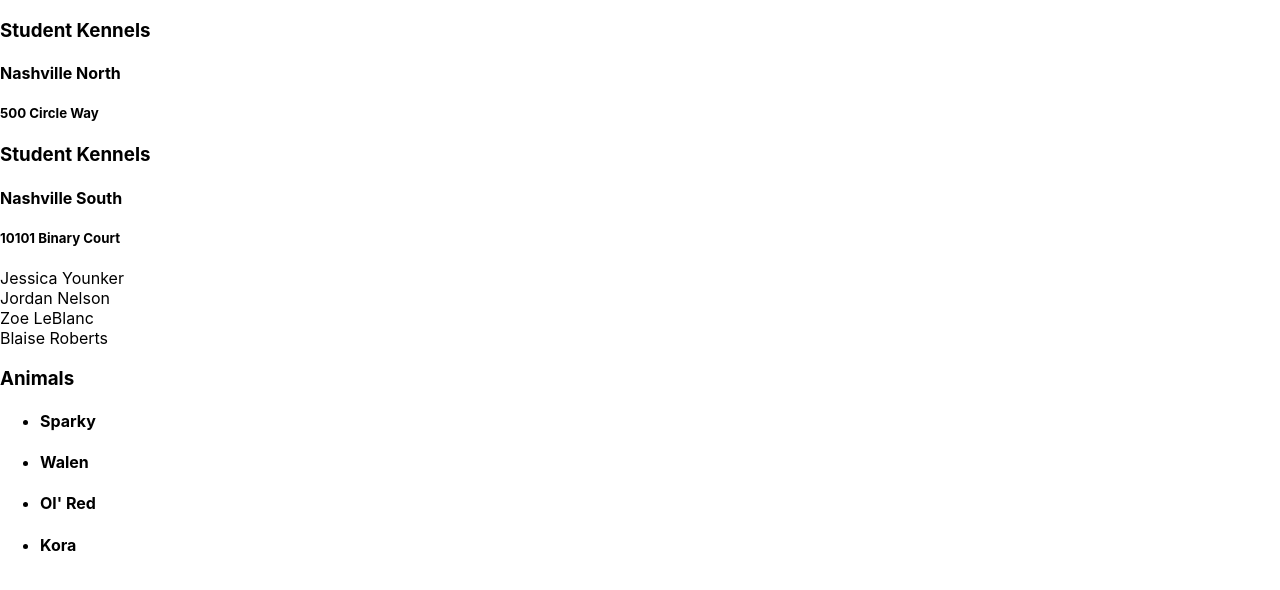
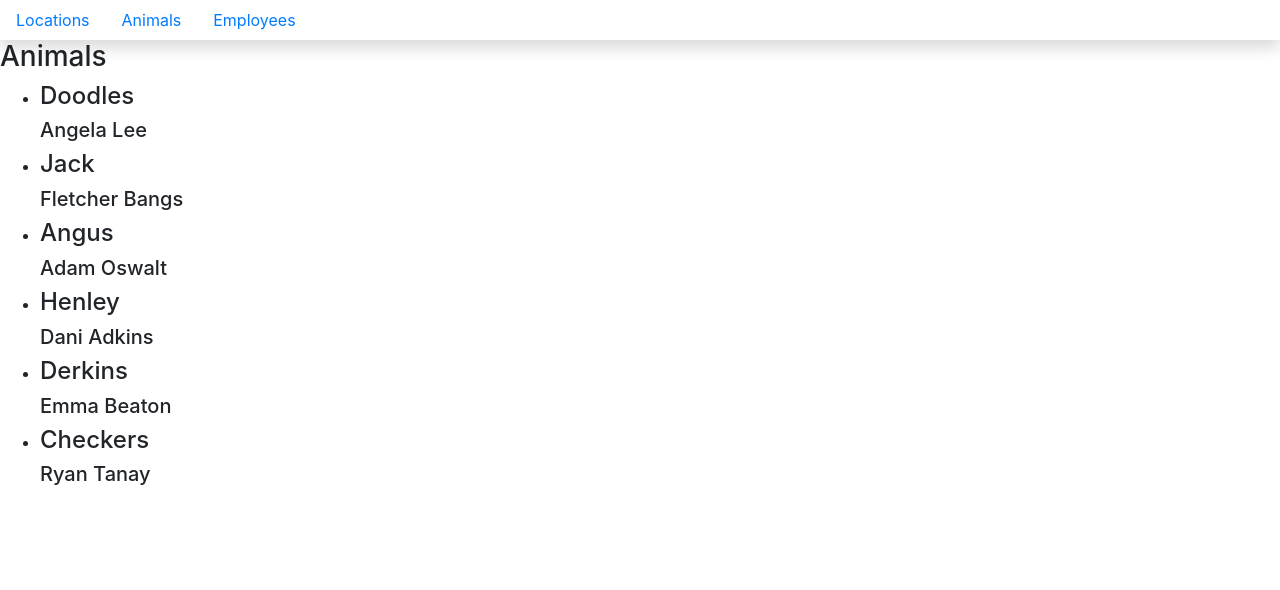
Before and after one commit to DannyBarker/Kennel_App, a React (Create React App) app: page /animals in a window 1280 px wide. Shown: the top 590 px of the page. Built offline with nearby package versions, Linux system fonts and the light colour scheme.

Commit message:
got owners showing with animals and added react-router-dom

```diff
--- a/package.json
+++ b/package.json
@@ -3,8 +3,10 @@
   "version": "0.1.0",
   "private": true,
   "dependencies": {
+    "bootstrap": "^4.3.1",
     "react": "^16.8.6",
     "react-dom": "^16.8.6",
+    "react-router-dom": "^5.0.1",
     "react-scripts": "3.0.1"
   },
   "scripts": {
--- /dev/null
+++ b/src/components/ApplicationViews.js
@@ -0,0 +1,61 @@
+import { Route } from 'react-router-dom'
+import React, { Component } from "react"
+import AnimalList from './animals/AnimalList'
+import LocationList from './location/LocationList'
+import EmployeeList from './employee/EmployeeList'
+
+
+export default class ApplicationViews extends Component {
+  ownersFromAPI = [
+    { id: 1, name: "Ryan Tanay" },
+    { id: 2, name: "Emma Beaton" },
+    { id: 3, name: "Dani Adkins" },
+    { id: 4, name: "Adam Oswalt" },
+    { id: 5, name: "Fletcher Bangs" },
+    { id: 6, name: "Angela Lee" }
+  ]
+
+  employeesFromAPI = [
+    { id: 1, name: "Jessica Younker" },
+    { id: 2, name: "Jordan Nelson" },
+    { id: 3, name: "Zoe LeBlanc" },
+    { id: 4, name: "Blaise Roberts" }
+  ]
+
+  locationsFromAPI = [
+    { id: 1, name: "Nashville North", address: "500 Circle Way" },
+    { id: 2, name: "Nashville South", address: "10101 Binary Court" }
+  ]
+
+  animalsFromAPI = [
+    { id: 1, name: "Doodles", ownerId: 6},
+    { id: 2, name: "Jack", ownerId: 5 },
+    { id: 3, name: "Angus", ownerId: 4 },
+    { id: 4, name: "Henley", ownerId: 3 },
+    { id: 5, name: "Derkins", ownerId: 2 },
+    { id: 6, name: "Checkers", ownerId: 1 }
+  ]
+
+  state = {
+    owners: this.ownersFromAPI,
+    employees: this.employeesFromAPI,
+    locations: this.locationsFromAPI,
+    animals: this.animalsFromAPI
+  }
+
+  render() {
+    return (
+      <React.Fragment>
+        <Route exact path="/" render={(props) => {
+          return <LocationList locations={this.state.locations} />
+        }} />
+        <Route path="/animals" render={(props) => {
+          return <AnimalList animals={this.state.animals} owners={this.state.owners} />
+        }} />
+        <Route path="/employees" render={(props) => {
+          return <EmployeeList employees={this.state.employees} />
+        }} />
+      </React.Fragment>
+    )
+  }
+}
--- a/src/components/Kennel.js
+++ b/src/components/Kennel.js
@@ -1,44 +1,15 @@
 import React, {Component} from 'react';
-import EmployeeList from "./employee/EmployeeList"
-import LocationList from "./location/LocationList"
-import AnimalList from "./animals/AnimalList"
+import NavBar from "./nav/NavBar"
+import ApplicationViews from "./ApplicationViews"
+import "bootstrap/dist/css/bootstrap.min.css"
 
 export default class Kennel extends Component {
-  employeesFromAPI = [
-    { id: 1, name: "Jessica Younker" },
-    { id: 2, name: "Jordan Nelson" },
-    { id: 3, name: "Zoe LeBlanc" },
-    { id: 4, name: "Blaise Roberts" }
-  ]
-
-  // This will eventually get pulled from the API
-  locationsFromAPI = [
-    { id: 1, name: "Nashville North", address: "500 Circle Way" },
-    { id: 2, name: "Nashville South", address: "10101 Binary Court" }
-  ]
-
-  animalsFromAPI = [
-    { id: 1, name: "Sparky"},
-    { id: 2, name: "Walen"},
-    { id: 3, name: "Ol' Red"},
-    { id: 4, name: "Kora"}
-  ]
-
-  state = {
-      employees: this.employeesFromAPI,
-      locations: this.locationsFromAPI,
-      animals: this.animalsFromAPI
-  }
-
   render() {
     return (
-      <div>
-        <LocationList locations={this.state.locations} />
-        {/* employees={this.state.employees} is the data that is being passed down to the EmployeeList
-          employees becomes a key of props and the value is this.state.employees. */}
-        <EmployeeList employees={this.state.employees} />
-        <AnimalList animals={this.state.animals} />
-      </div>
+      <React.Fragment>
+        <NavBar />
+        <ApplicationViews />
+      </React.Fragment>
     );
   }
 }
--- a/src/components/animals/AnimalList.js
+++ b/src/components/animals/AnimalList.js
@@ -10,6 +10,11 @@
           this.props.animals.map( animal =>
             <li key={animal.id}>
               <h4>{animal.name}</h4>
+              {
+                this.props.owners.map( owner =>
+                  owner.id === animal.ownerId ? <h5 key={owner.id}>{owner.name}</h5> : ""
+                )
+              }
             </li>
           )
         }
--- a/src/components/employee/EmployeeList.js
+++ b/src/components/employee/EmployeeList.js
@@ -4,17 +4,16 @@
   render() {
     return (
       <section className="employees">
-      {
-        /* .props.employees contains the data passed down from employees={this.state.employees}
-         .map maps through the array of data and creates a div and appends it to DOM */
-        this.props.employees.map(employee =>
-      /* we give react a key value to help it keep track of what it has looped through.
-        it helps us with the shadow DOM and the real DOM */
-          <div key={employee.id}>
-            {employee.name}
-          </div>
-        )
-      }
+        <ul>
+          <h3>Employees</h3>
+          {
+            this.props.employees.map( animal =>
+              <li key={animal.id}>
+                <h4>{animal.name}</h4>
+              </li>
+            )
+          }
+        </ul>
       </section>
     )
   }
--- /dev/null
+++ b/src/components/nav/NavBar.js
@@ -0,0 +1,24 @@
+import React, { Component } from "react"
+import { Link } from "react-router-dom"
+import "bootstrap/dist/css/bootstrap.min.css"
+
+
+export default class NavBar extends Component {
+  render() {
+    return (
+      <nav className="navbar navbar-light light-blue flex-md-nowrap p-0 shadow">
+        <ul className="nav nav-pills">
+          <li className="nav-item">
+            <Link className="nav-link" to="/">Locations</Link>
+          </li>
+          <li className="nav-item">
+            <Link className="nav-link" to="/animals">Animals</Link>
+          </li>
+          <li className="nav-item">
+            <Link className="nav-link" to="/employees">Employees</Link>
+          </li>
+        </ul>
+      </nav>
+    )
+  }
+}
--- a/src/index.js
+++ b/src/index.js
@@ -1,6 +1,7 @@
 import React from 'react';
 import ReactDOM from 'react-dom';
 import Kennel from "./components/Kennel"
+import {BrowserRouter as Router} from "react-router-dom"
 import './index.css';
 
-ReactDOM.render(<Kennel />, document.getElementById('root'));
+ReactDOM.render(<Router><Kennel /></Router>, document.getElementById('root'));
```
Also changed, not shown: src/components/nav/NavBar.css (added), 1 other file (tests, documents, lock files or other folders).
